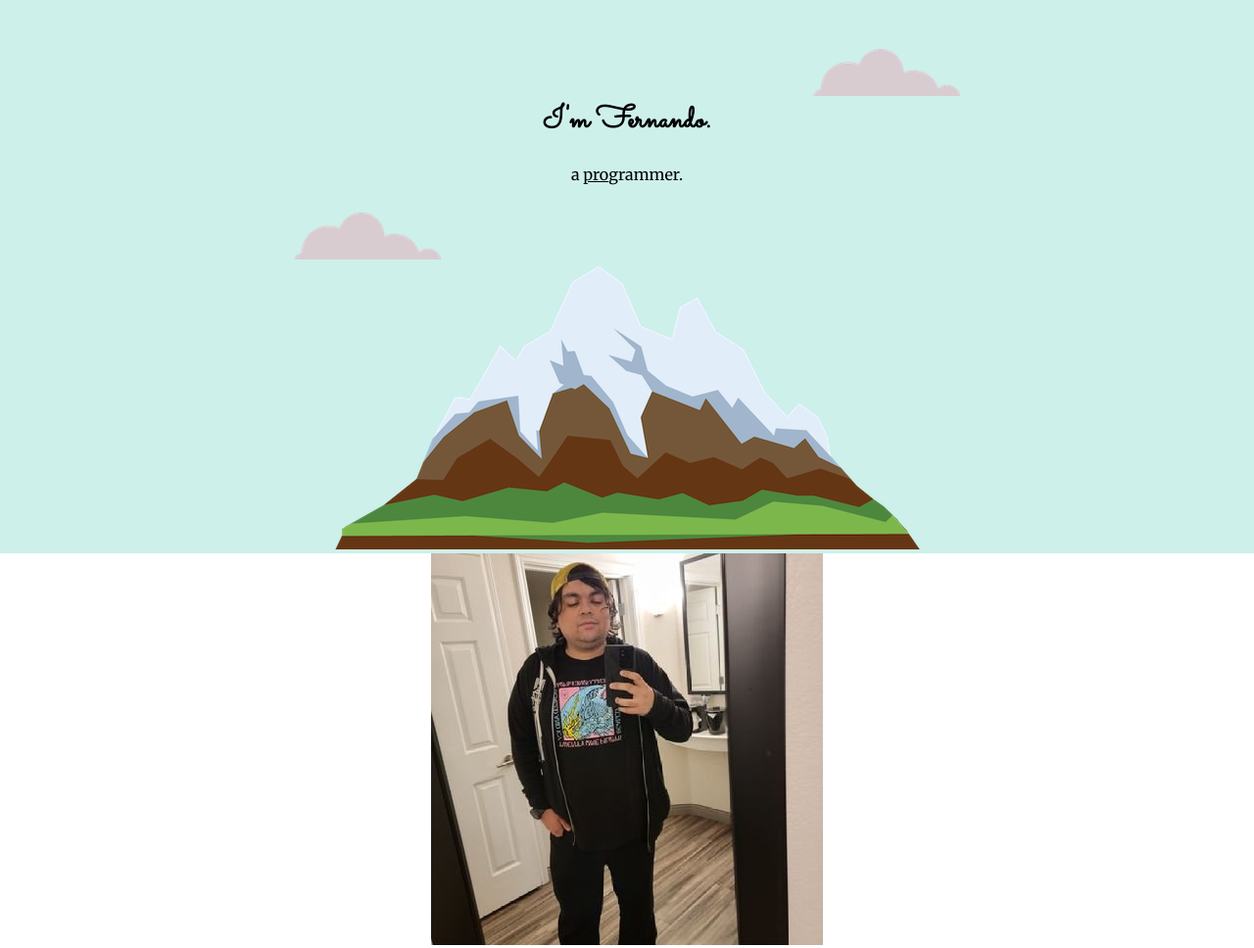
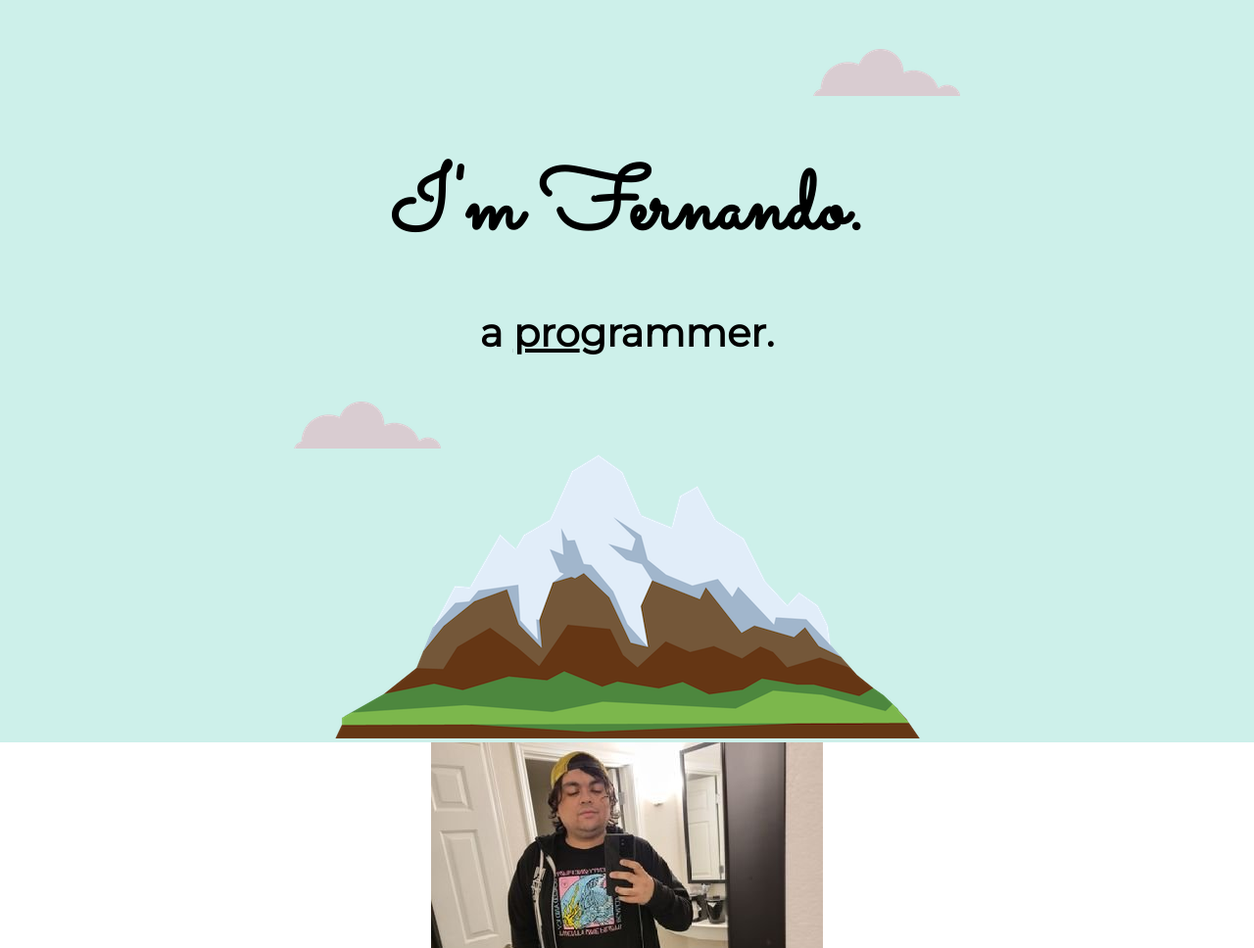
Before and after one commit to ftv017/cv2, a plain HTML site: page index.html in a window 1280 px wide. Shown: the top 968 px of the page at 98% size. Drawn offline with Linux system fonts and the light colour scheme.

Commit message:
CSS Sizing, learning %, em, and rem. Lesson 53

```diff
--- a/css/styles.css
+++ b/css/styles.css
@@ -5,12 +5,14 @@ body {
 }
 
 h1 {
-  margin-top: 0;
+  font-size: 5.625rem;
+  margin: 50px auto 0 auto;
   font-family: 'Sacramento', cursive;
 }
 
 h2 {
   font-family: 'Montserrat', sans-serif;
+  font-size: 2.5rem;
 }
 
 h3 {
--- a/index.html
+++ b/index.html
@@ -16,7 +16,7 @@
   <div class="top-container">
     <img class="top-cloud" src="images/cloud.png" alt="cloud-img">
     <h1>I'm Fernando.</h1>
-    <p>a <span class="pro">pro</span>grammer.</p>
+    <h2>a <span class="pro">pro</span>grammer.</h2>
     <img class="bottom-cloud" src="images/cloud.png" alt="cloud-img">
     <img src="images/mountain.png" alt="mountain-img">
   </div>
@@ -30,12 +30,12 @@
     <div class="skills">
       <h2>My Skills.</h2>
       <div class="skill-row">
-        <img class="" src="https://www.createpcs.co.uk/wp-content/uploads/2022/05/lian-li-o11-dynamic-evo-i7-12700kf-rtx3050-white-custom-pc-27-Large.jpg" alt="PC Photo">
+        <img class="" src="https://www.createpcs.co.uk/wp-content/uploads/2022/05/lian-li-o11-dynamic-evo-i7-12700kf-rtx3050-white-custom-pc-27-Large.jpg" width="650" height="500" alt="PC Photo">
         <h3>Building Computers</h3>
         <p>A skill that I learned during the Covid Pandemic in 2020, I have built two Computers completely from scratch, as well as repaired two others. Current looking into venturing into custom keyboards!</p>
       </div>
       <div class="skill-row">
-        <img class="" src="images/MyLogo.png" alt="Fernanology Logo">
+        <img class="" src="images/MyLogo.png" width="700" height="400" alt="Fernanology Logo">
         <h3>Making YouTube Content</h3>
         <p>Fernanology was a gaming YouTube channel that I started right after building my first computer in 2020. Currently on hiatus, I plan to bring the channel back once things in my life have settled down a bit more.</p>
       </div>
```
